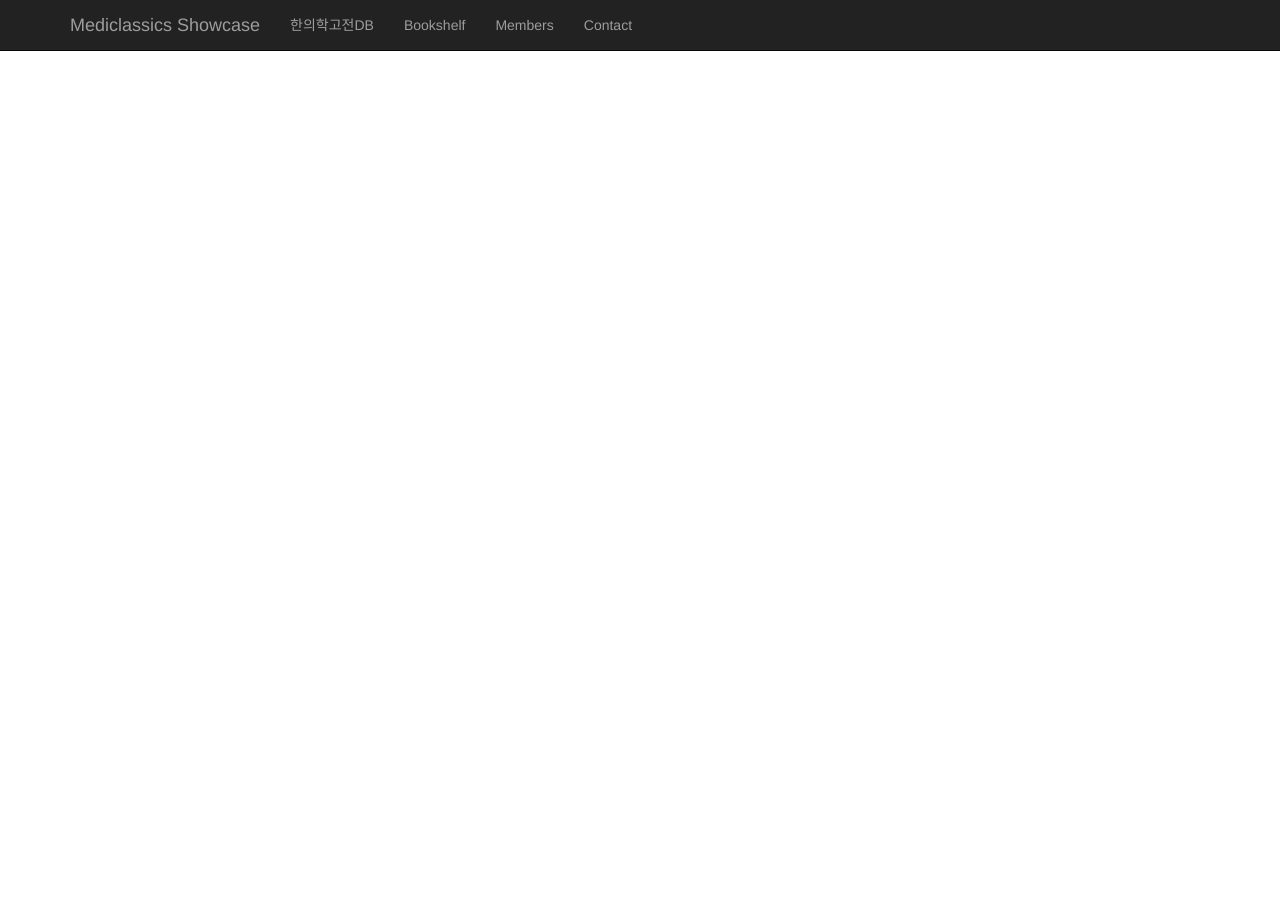
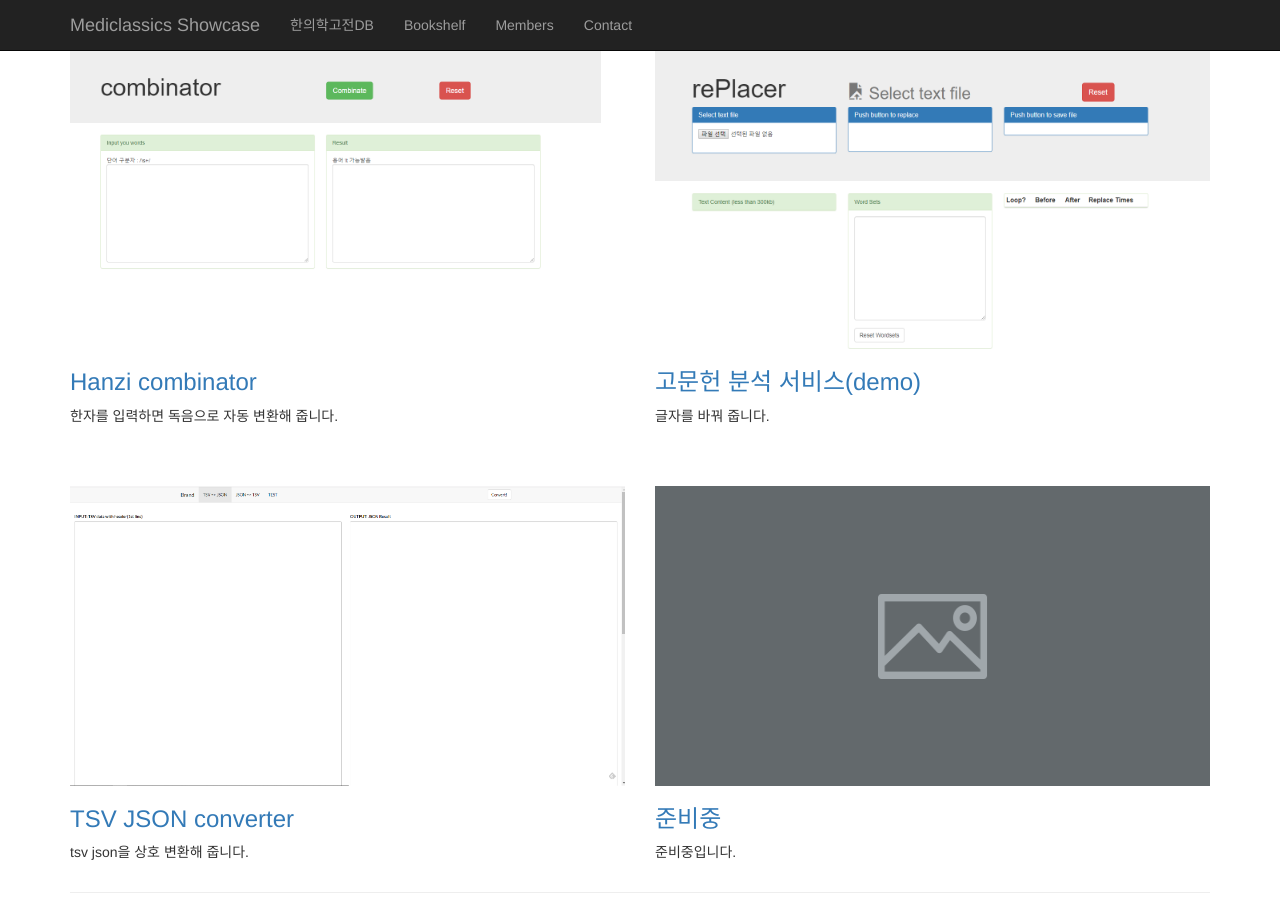
Before and after one commit to mediclassics/mediclassics.github.io, a Jekyll site: the page built from _contents/database/apps.md, in a window 1280 px wide and 900 px high, scrolled down 1023 px. Built offline with Jekyll 4.4.1, drawn with Linux system fonts in a browser that asks for light colours; nearby versions of some CDN libraries; a script that is not in the unit is left out; before the commit the page ends 1123 px from its top, so only the background shows below that.

Commit message:
update apps.html

```diff
--- a/_includes/views/db-apps.html
+++ b/_includes/views/db-apps.html
@@ -37,6 +37,8 @@
 	</div>
 </div>
 
+<br><br>
+
 <div class="row">
 	<div class="col-md-6 portfolio-item">
 		<a href="http://info.mediclassics.kr/apps/hanzitn/index.html" target="_blank">
@@ -57,3 +59,49 @@
 		<p>고문헌의 내용을 분석할 수 있습니다.</p>
 	</div>
 </div>
+
+<br><br>
+
+<div class="row">
+	<div class="col-md-6 portfolio-item">
+		<a href="http://info.mediclassics.kr/apps/combinator/index.html" target="_blank">
+			<img class="img-responsive" src="{{ site.baseurl}}/img/combinator.png">
+		</a>
+		<h3>
+			<a href="http://info.mediclassics.kr/apps/combinator/index.html" target="_blank">Hanzi combinator</a>
+		</h3>
+		<p>한자를 입력하면 독음으로 자동 변환해 줍니다. </p>
+	</div>
+  <div class="col-md-6 portfolio-item">
+		<a href="http://info.mediclassics.kr/apps/replacer/index.html" target="_blank">
+			<img class="img-responsive" src="{{ site.baseurl}}/img/replacer.png">
+		</a>
+		<h3>
+			<a href="http://info.mediclassics.kr/apps/replacer/index.html" target="_blank">고문헌 분석 서비스(demo)</a>
+		</h3>
+		<p>글자를 바꿔 줍니다.</p>
+	</div>
+</div>
+
+<br><br>
+
+<div class="row">
+	<div class="col-md-6 portfolio-item">
+		<a href="http://info.mediclassics.kr/apps/converter/index.html" target="_blank">
+			<img class="img-responsive" src="{{ site.baseurl}}/img/converter.png">
+		</a>
+		<h3>
+			<a href="http://info.mediclassics.kr/apps/converter/index.html" target="_blank">TSV JSON converter</a>
+		</h3>
+		<p>tsv json을 상호 변환해 줍니다.</p>
+	</div>
+  <div class="col-md-6 portfolio-item">
+		<a href="" target="_blank">
+			<img class="img-responsive" src="{{ site.baseurl}}/img/placeholder-1200x300-600x300.png">
+		</a>
+		<h3>
+			<a href="" target="_blank">준비중</a>
+		</h3>
+		<p>준비중입니다.</p>
+	</div>
+</div>
```
Also changed, not shown: img/combinator.png (added), img/converter.png (added), img/placeholder-1200x300-600x300.png (added), img/replacer.png (added).
